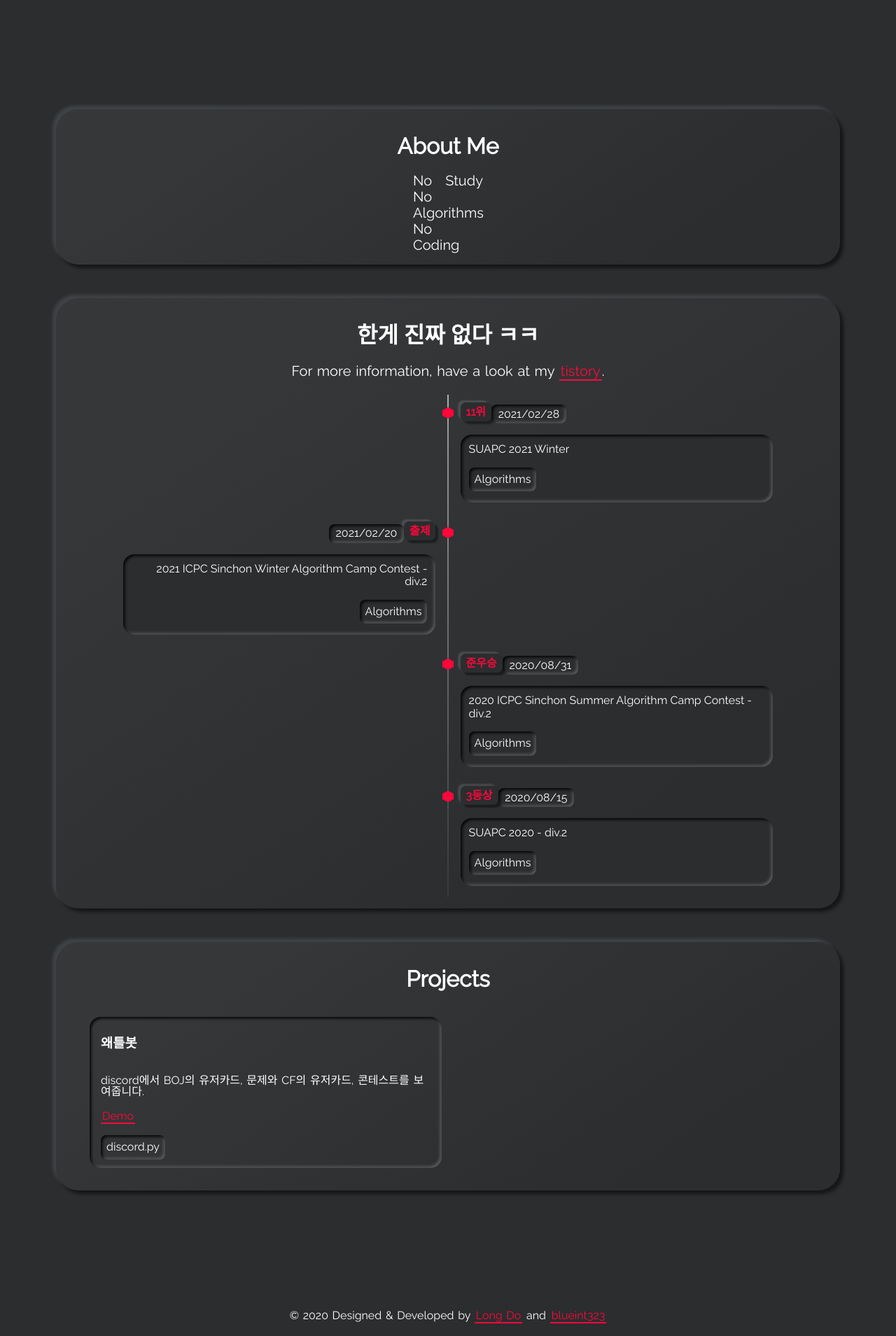
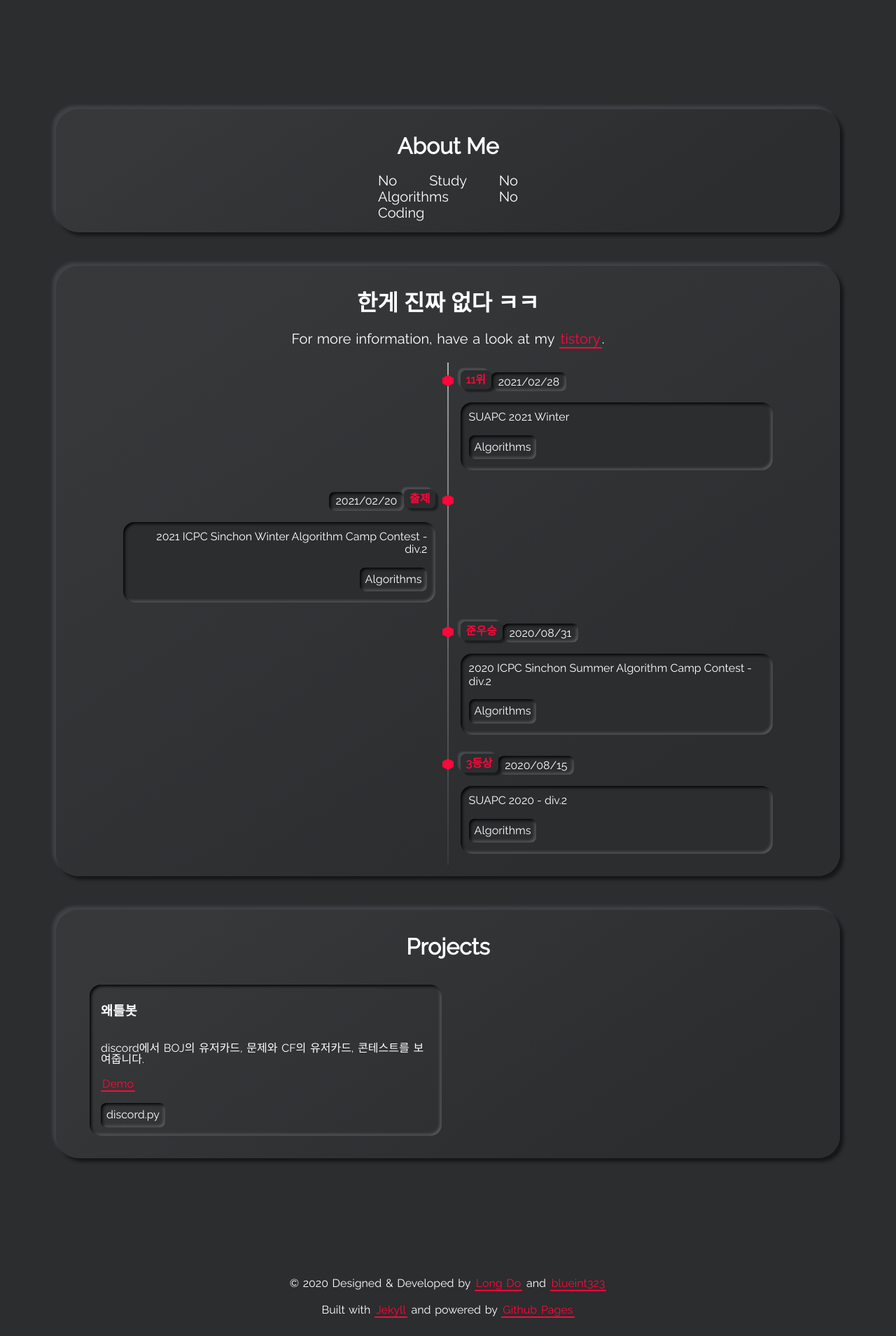
Before and after one commit to swoooon/blueint323.github.io, a Jekyll site: the page built from index.html, in a window 1280 px wide. Shown: the part 904-2813 px from the top of the page at 70% size. Built offline with Jekyll 4.4.1, drawn with Linux system fonts in a browser that asks for light colours.

Commit message:
Update section-aboutme.html

```diff
--- a/_includes/section-aboutme.html
+++ b/_includes/section-aboutme.html
@@ -1,3 +1,3 @@
 <h1 class="title">{{site.about_me_title}}</h1>
 
-<p style="width: 100px; margin: 0 auto;" class="description" data-aos="fade-down">{{site.about_me_description}}</p>
+<p style="width: 200px; margin: 0 auto;" class="description" data-aos="fade-down">{{site.about_me_description}}</p>
```
